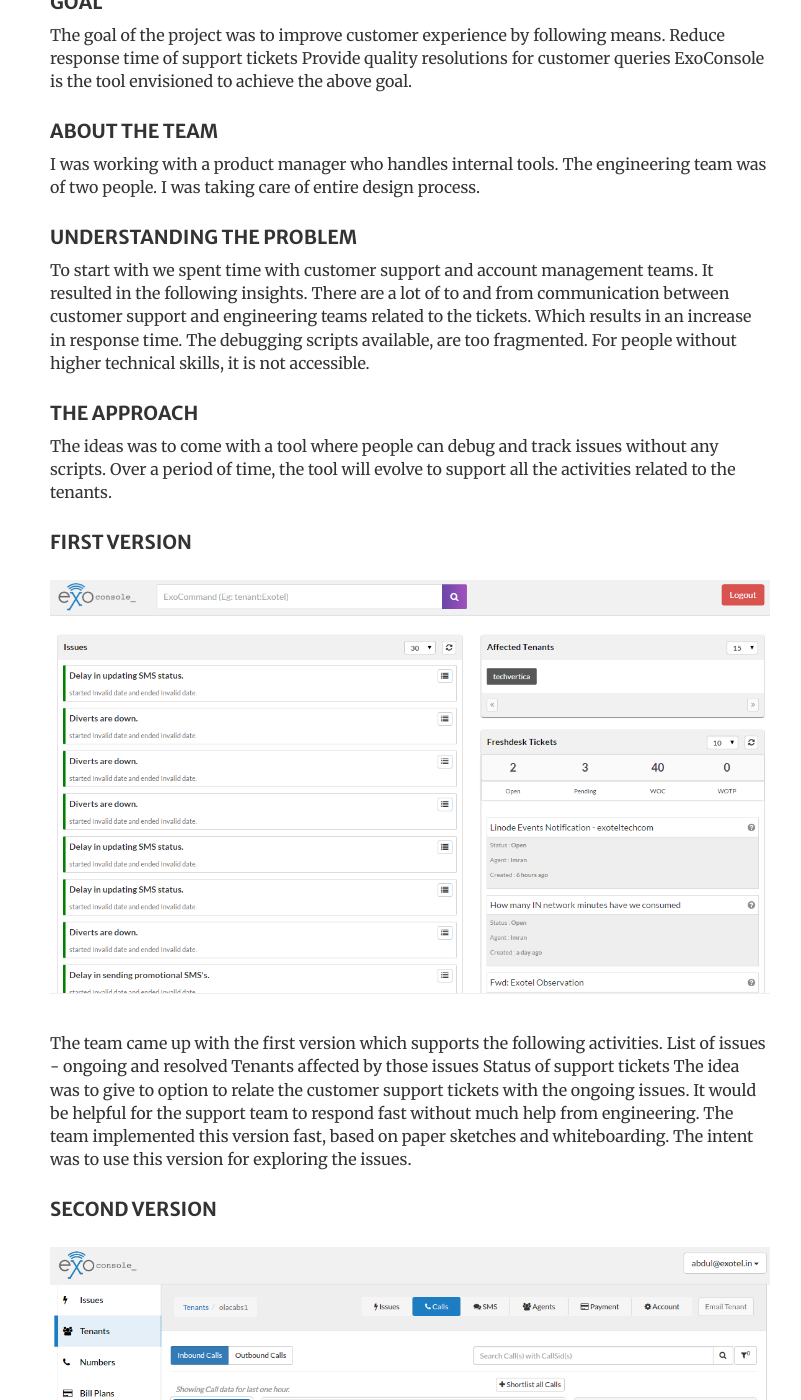
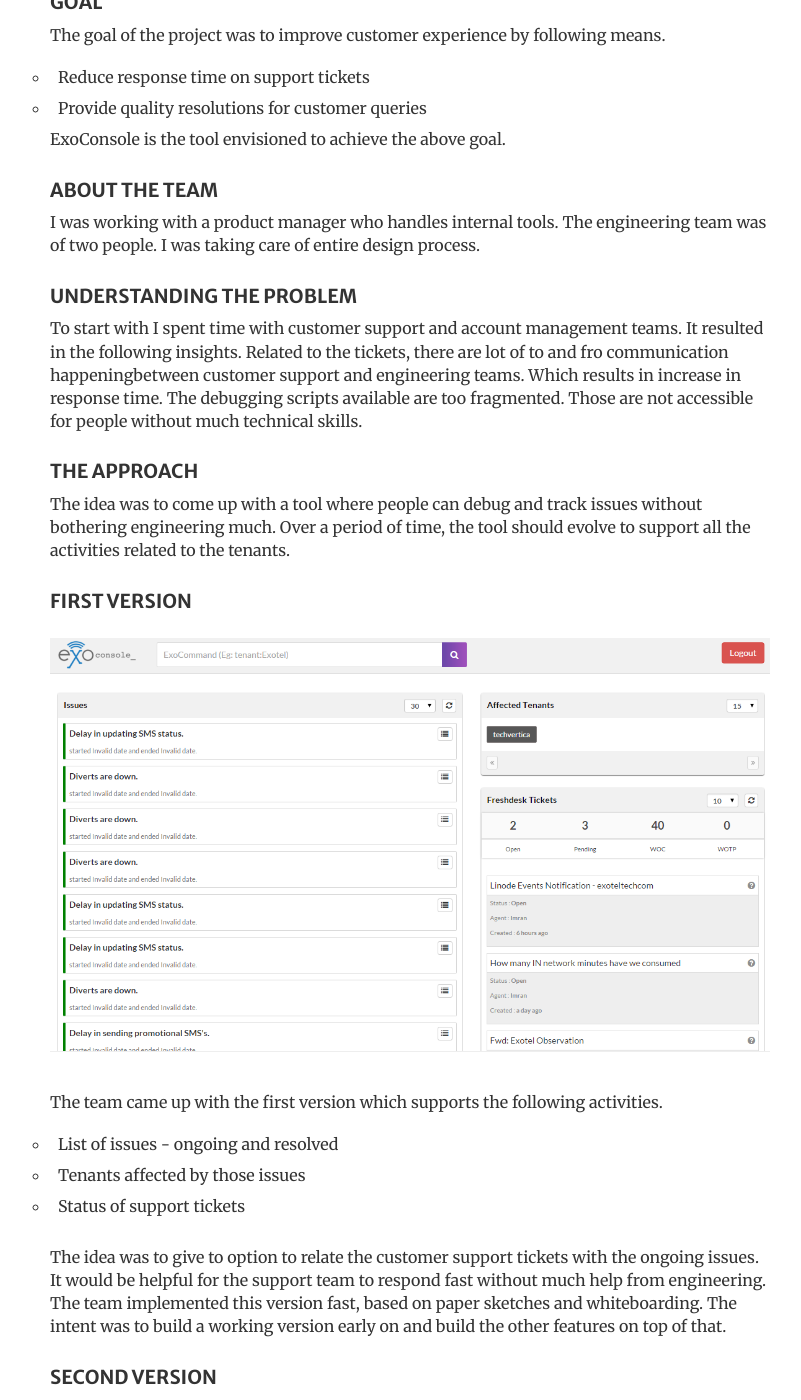
Before and after one commit to abdulraoof/abdulraoof.github.io, a Jekyll site: the page built from console.html, in a window 1280 px wide and 1400 px high, scrolled down 492 px. Shown: the whole window, without its empty margins (230-1031 px from the left). Built offline with Jekyll 4.4.1, drawn with Linux system fonts in a browser that asks for light colours; some of the changed text lies outside the part shown.

Commit message:
Fixing console casestudy

```diff
--- a/console.html
+++ b/console.html
@@ -7,39 +7,51 @@ layout: default
 </div>
 
 <h4>THE CONTEXT</h4>
-<p>Exotel was having few tools to help support and account management operations. Some of them were command line tools, those usable only for Engineering teams.</p>
+<p>Exotel was having few tools to help support and account management operations. Some of them were command line tools. Those tools was not accessible for non engineering teams.</p>
 
 <h4>GOAL</h4>
-<p>The goal of the project was to improve customer experience by following means. Reduce response time of support tickets Provide quality resolutions for customer queries ExoConsole is the tool envisioned to achieve the above goal.</p>
+<p>The goal of the project was to improve customer experience by following means.
+<ul class="flow">
+<li>Reduce response time on support tickets</li>
+<li>Provide quality resolutions for customer queries </li>
+<p>ExoConsole is the tool envisioned to achieve the above goal.</p>
 
 <h4>ABOUT THE TEAM</h4>
 <p>I was working with a product manager who handles internal tools. The engineering team was of two people. I was taking care of entire design process.</p>
 
 <h4>UNDERSTANDING THE PROBLEM</h4>
-<p>To start with we spent time with customer support and account management teams. It resulted in the following insights. There are a lot of to and from communication between customer support and engineering teams related to the tickets. Which results in an increase in response time. The debugging scripts available, are too fragmented. For people without higher technical skills, it is not accessible.</p>
+<p>To start with I spent time with customer support and account management teams. It resulted in the following insights. Related to the tickets, there are lot of to and fro communication happeningbetween customer support and engineering teams. Which results in increase in response time. The debugging scripts available are too fragmented. Those are not accessible for people without much technical skills.</p>
 
 <h4>THE APPROACH</h4>
-<p>The ideas was to come with a tool where people can debug and track issues without any scripts. Over a period of time, the tool will evolve to support all the activities related to the tenants.</p>
+<p>The idea was to come up with a tool where people can debug and track issues without bothering engineering much. Over a period of time, the tool should evolve to support all the activities related to the tenants.</p>
 
 <h4>FIRST VERSION</h4>
 <img class="flow-img" src="{{site.baseurl}}/assets/images/console/10.png">
-<p>The team came up with the first version which supports the following activities. List of issues - ongoing and resolved Tenants affected by those issues Status of support tickets The idea was to give to option to relate the customer support tickets with the ongoing issues. It would be helpful for the support team to respond fast without much help from engineering. The team implemented this version fast, based on paper sketches and whiteboarding. The intent was to use this version for exploring the issues.</p>
+<p>The team came up with the first version which supports the following activities.</p>
+<ul class="flow">
+	<li>List of issues - ongoing and resolved</li>
+	<li>Tenants affected by those issues</li>
+	<li>Status of support tickets</li>
+</ul>
+<p>
+  The idea was to give to option to relate the customer support tickets with the ongoing issues. It would be helpful for the support team to respond fast without much help from engineering. The team implemented this version fast, based on paper sketches and whiteboarding. The intent was to build a working version early on and build the other features on top of that.
+</p>
 
 <h4>SECOND VERSION</h4>
 <img class="flow-img" src="{{site.baseurl}}/assets/images/console/5.png">
 <p>This time the goal was to address the issues holistically.</p>
-<p>We collected feedback on the first version and did follow up research. Based on that we decided to address the following.</p>
+<p>We collected feedback on the first version and and conducted follow up research. Based on that we decided to address the following.</p>
 <ul class="flow">
-	<li>How to simplify the debugging of issues</li>
+	<li>How to simplify issue debuggin in the context of support tickets</li>
 	<li>How to support adding extra features over time, without breaking navigation pattern.</li>
-	<li>How to organize information for better accessibility</li>
-	<li>How to improve customer communication related to ongoing issues</li>
+	<li>How to organize information for better discoverability</li>
+	<li>How to improve customer communication regarding issues and tickets</li>
 </ul>
 <h5>The Pattern Finder to simplify debugging</h5>
 <img class="flow-img" src="{{site.baseurl}}/assets/images/console/5.png">
-<p>To simplify debugging the team came up with something we call Pattern Finder. Where people can input the callsids (unique id for a call). It will display the pattern of the call as given below.</p>
+<p>To simplify debugging the team came up with a Pattern Finder. Where people can input the unique id of the call(callsid). It will display the pattern for calls as given below.</p>
 <img class="flow-img" src="{{site.baseurl}}/assets/images/console/6.png">
-<p>It will also display the possible issues related to that call. For example, say you were facing some issues with a couple of calls yesterday evening. At the same time, Exotel was having some issue with one of the servers. And customer raised a ticket about this today morning. Now using pattern finder customer support person can get all these details via pattern finder. She only needs to input the callsids.
+<p>It also displays the possible issues related to that call. For example, say the user was facing some issues with a couple of calls yesterday evening. At the same time, Exotel was having some issue with one of its servers. And customer raised a ticket about the issue today morning. Now using pattern finder customer support person can get all these details. She only needs to input the callsids.
 </p>
 
 <h5>An information architecture which supports growth</h5>
```
